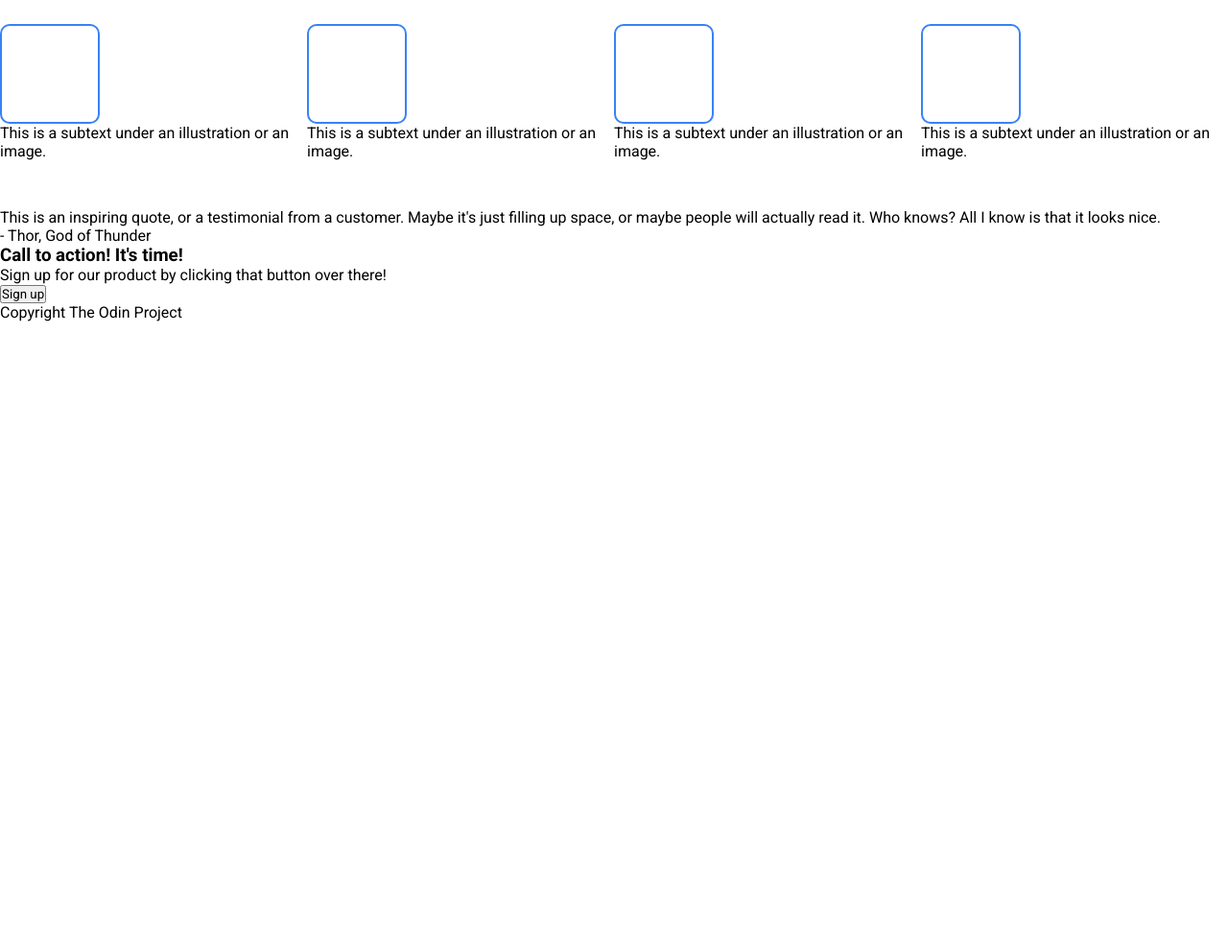
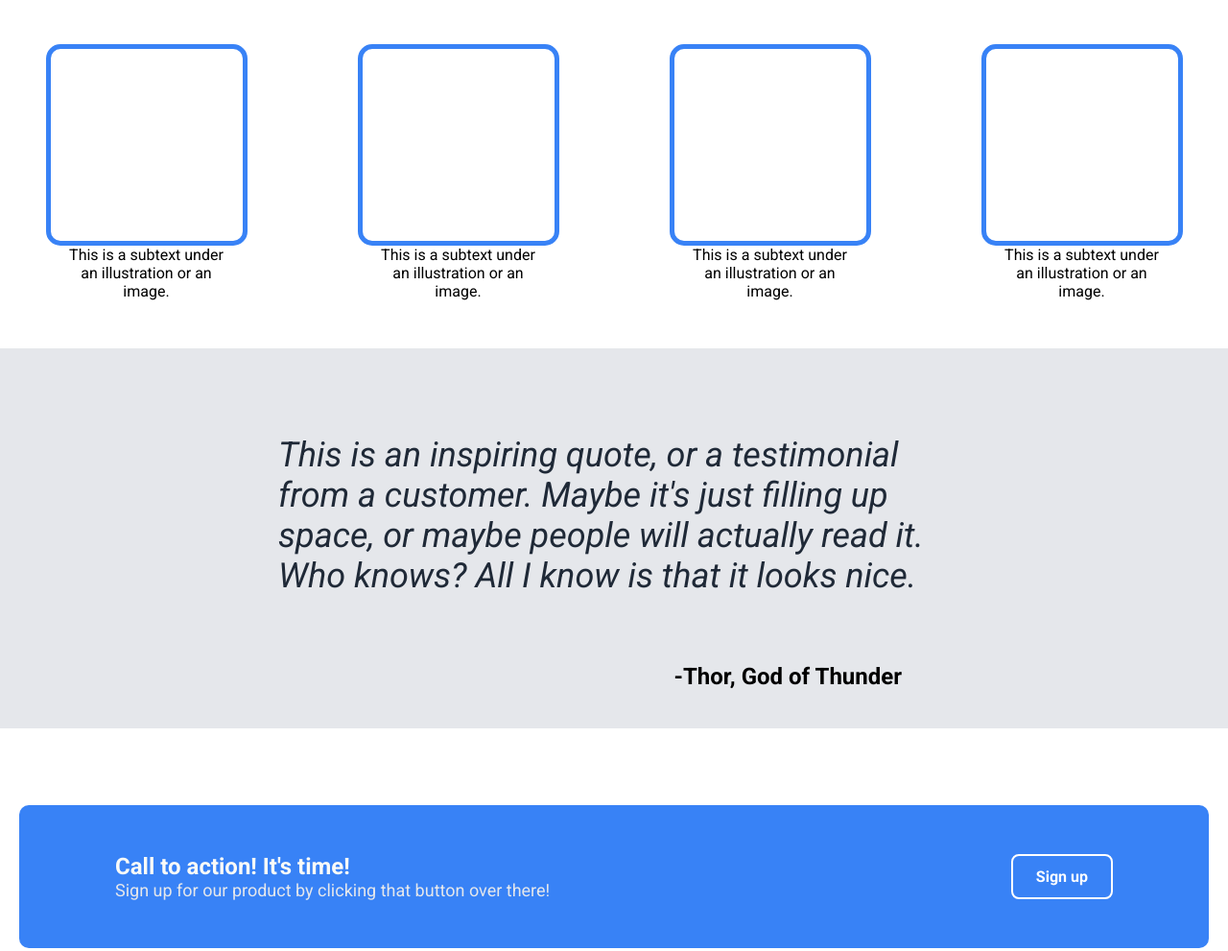
Before and after one commit to raisinpunk/LandingPage, a plain HTML site: page index.html in a window 1280 px wide. Shown: the part 580-1571 px from the top of the page at 96% size. Before the commit the page ends 915 px from the top, so only its background shows below. Drawn offline with Linux system fonts and the light colour scheme.

Commit message:
Added last two sections and completed CSS styles page From what I can tell, I believe this project is completed. It does not look identical to the prompt, but it responds to window resizing and takes content overflow into consderation. Hopefully adjustments and tweaks can make this look better in the future.

```diff
--- a/index.html
+++ b/index.html
@@ -28,7 +28,7 @@
           <button type="button" class="signup1">Sign up</button>
         </div>
         <div class="rightbox">
-          <img src="img.jpg" alt="Image Placeholder" width="400" height="300">
+          <img src="img.jpg" alt="Image Placeholder" width="500" height="300">
         </div>
       </div>
     </div>
@@ -54,16 +54,23 @@
       </div>
     </div>
     <div class="third-section">
-      <p class="quote">This is an inspiring quote, or a testimonial from a customer.
+      <div class="quote">
+        <p class="quote-text">This is an inspiring quote, or a testimonial from a customer.
         Maybe it's just filling up space, or maybe people will actually read it. Who knows?
         All I know is that it looks nice.</p>
-      </p>
-      <p class="author">- Thor, God of Thunder</p>
+      </div>
+      <div class="author">
+        <p class="author-text">
+          -Thor, God of Thunder
+        </p>
+      </div>
     </div>
     <div class="fourth-section">
-      <div class="text-container">
-        <h3>Call to action! It's time!</h3>
-        <p class="fourth-text">Sign up for our product by clicking that button over there!</p>
+      <div class="blue-container">
+        <div class="text-container">
+          <h3>Call to action! It's time!</h3>
+          <p class="fourth-text">Sign up for our product by clicking that button over there!</p>
+        </div>
         <button type="button" class="signup2">Sign up</button>
       </div>
     </div>
--- a/style.css
+++ b/style.css
@@ -18,13 +18,20 @@ img {
 
 .first-section {
   background-color: #1f2937;
-  padding: 20px 200px;
+  padding: 20px;
+  display: flex;
+  flex-direction: column;
+  align-items: center;
+}
+
+.first-section > * {
+  max-width: 1200px;
+  width: 100%;
 }
 
 .navbar {
   display: flex;
   justify-content: space-between;
-  padding: 0 50px;
 }
 
 .logo {
@@ -43,6 +50,9 @@ img {
   font-size: 18px;
   color: #E5E7EB;
   padding-bottom: 10px;
+  display: flex;
+  justify-content: center;
+  align-items: center;
 }
 
 .signup {
@@ -59,8 +69,8 @@ img {
   align-items: flex-start;
   flex-direction: column;
   width: 50%;
-  min-width: 400px;
-  max-width: 400px;
+  min-width: 500px;
+  max-width: 500px;
 }
 
 ul {
@@ -88,6 +98,40 @@ h2 {
   justify-content: center;
 }
 
+.third-section {
+  background-color: #E5E7EB;
+  display: flex;
+  flex-direction: column;
+  text-align: center;
+  align-items: center;
+  padding: 40px;
+}
+
+.quote {
+  display: flex;
+  flex-direction: column;
+  max-width: 700px;
+  font-size: 36px;
+  font-style: italic;
+  color: #1f2937;
+  margin: 50px 0px 50px 0px;
+}
+
+.quote-text {
+  text-align: left;
+  margin-bottom: 20px;
+}
+
+.author {
+  width: 600px;
+  max-width: 600px;
+}
+
+.author-text {
+  text-align: right;
+  font-weight: bold;
+  font-size: 24px;
+}
 
 .row-of-blue-divs {
   display: flex;
@@ -95,16 +139,20 @@ h2 {
   justify-content: center;
   align-items: center; /* Vertically center the blue boxes */
   margin: 50px auto; /* Ensure it takes full width */
-  gap: 0px; /* Add spacing between blue boxes */ /* Ensure it takes full width */
+  gap: 150px;
+  padding: 0 20px; /* Add spacing between blue boxes */ /* Ensure it takes full width */
+  flex-wrap: wrap;
 }
 
 .links {
   display: flex;
   width: 50%;
-  justify-content: right;
+  justify-content: space-around;
   align-items: center;
-    min-width: 400px;
+  min-width: 400px;
   max-width: 400px;
+  gap: 20px;
+  text-align: center;
 }
 
 .signup1 {
@@ -129,17 +177,83 @@ h2 {
 }
 
 .box-blue {
-  border: 2px solid #3882f6;
-  width: 100px;
-  height: 100px;
-  border-radius: 10px;
+  border: 5px solid #3882f6;
+  width: 200px;
+  height: 200px;
+  border-radius: 15px;
   display: flex;
   flex-direction: column;
 }
 
-.blue-box-msg {
+.p-second {
   display: flex;
+  justify-content: center;
+  text-align: center;
+}
+
+.box-blue-msg {
+  display: flex;
+  flex-direction: column;
   justify-self: center;
   align-items: center;
-  font: ;
+  max-width: 175px;
 }
+
+.logo,.links {
+  width: 50%;
+}
+
+.fourth-section {
+  display: flex;
+  flex-direction: column;
+  align-items: center;
+  padding: 80px 20px;
+}
+
+.blue-container {
+  display: flex;
+  flex-direction: row;
+  background-color: #3882f6;
+  border-radius: 10px;
+  max-width: 1400px;
+  width: 100%;
+  justify-content: space-between;
+  align-items: center;
+}
+
+.signup2 {
+  background-color: transparent;
+  color: white;
+  border: 2px solid white;
+  border-radius: 8px;
+  padding: 12px 24px;
+  font-size: 16px;
+  font-weight: bold;
+  cursor: pointer;
+  margin: 50px 100px 50px 10px;
+}
+
+.text-container {
+  padding: 50px 10px 50px 100px;
+}
+
+h3 {
+  font-size: 24px;
+  color: #f9faf8;
+}
+
+.fourth-text {
+  color: #E5E7EB;
+  font-size: 18px;
+}
+
+.footer {
+  background-color: #1f2937;
+  padding: 40px 0px;
+}
+
+.footer-text {
+  text-align: center;
+  color: #E5E7EB;
+  font-size: 18px;
+}
```
